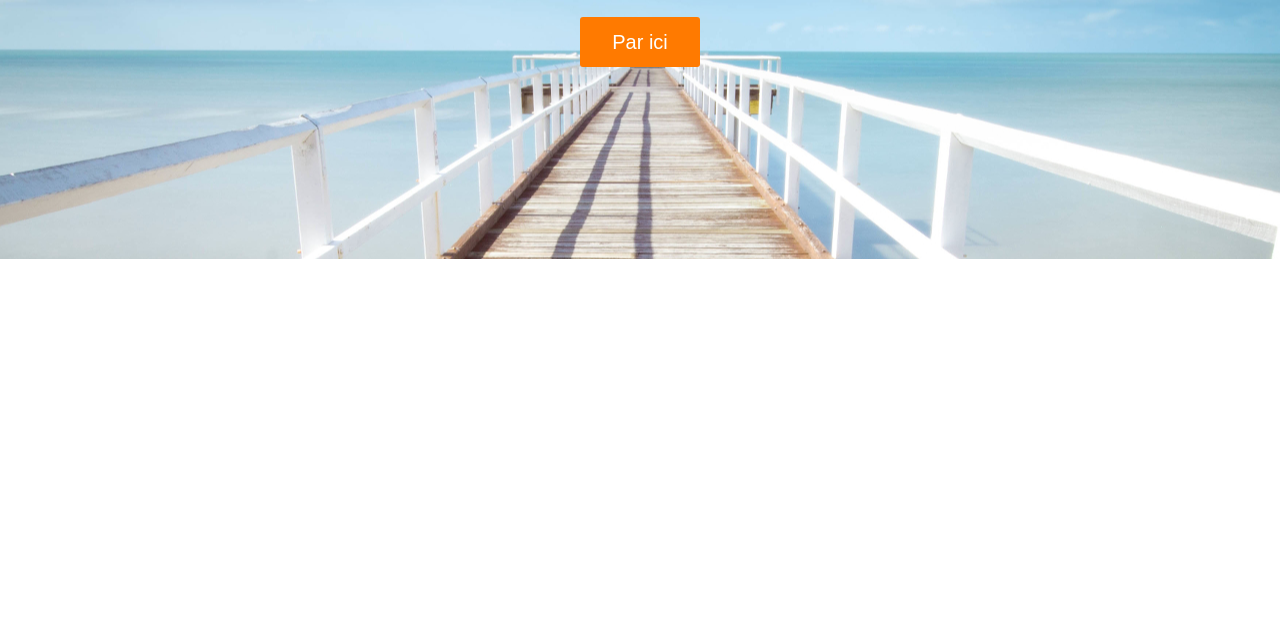
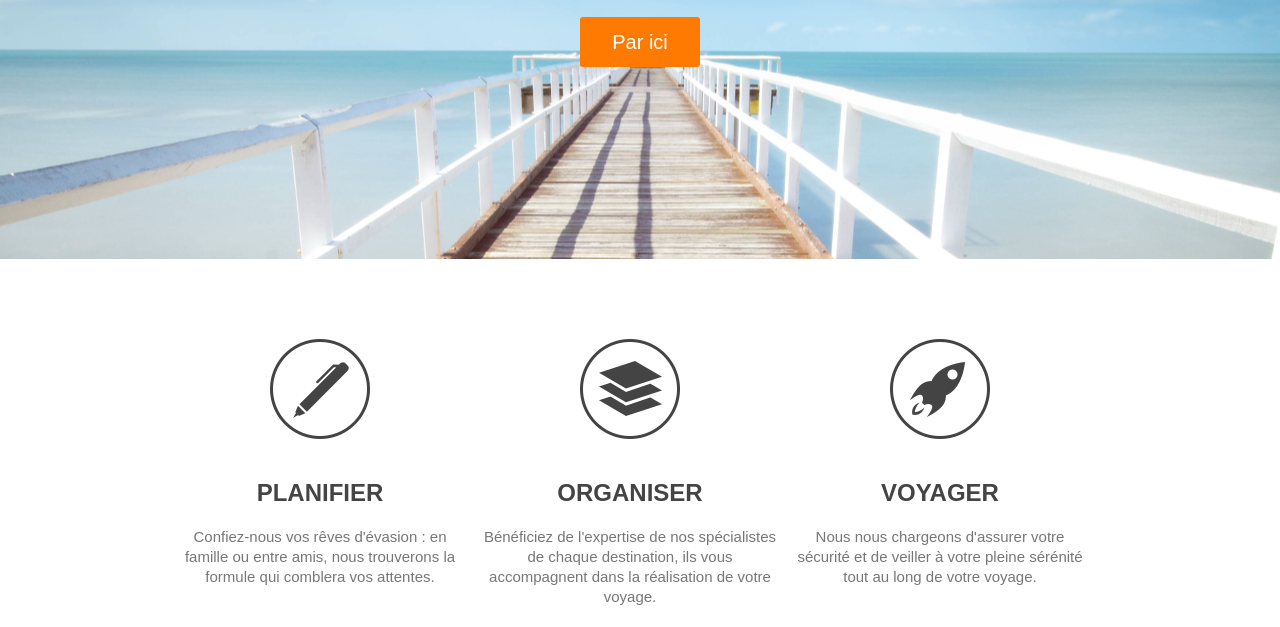
Before and after one commit to Zaisuru/JohnTaieb_Learn, a plain HTML site: page index.html in a window 1280 px wide. Shown: the part 441-1068 px from the top of the page. Before the commit the page ends 800 px from the top, so only its background shows below. Drawn offline with Linux system fonts and the light colour scheme.

Commit message:
Projet : Partie Steps

```diff
--- a/index.html
+++ b/index.html
@@ -32,7 +32,24 @@
 </section>
 
 <section id="steps">
-    <div class="wrapper"></div>
+    <div class="wrapper">
+        <ul>
+            <li id="step-1">
+                <h4>Planifier</h4>
+                <p>Confiez-nous vos rêves d'évasion : en famille ou entre amis, nous trouverons la formule qui comblera vos attentes.</p>
+            </li>
+            <li id="step-2">
+                <h4>Organiser</h4>
+                <p>Bénéficiez de l'expertise de nos spécialistes de chaque destination, ils vous accompagnent dans la réalisation de votre voyage.</p>
+
+            </li>
+            <li id="step-3">
+                <h4>Voyager</h4>
+                <p>Nous nous chargeons d'assurer votre sécurité et de veiller à votre pleine sérénité tout au long de votre voyage.</p>
+            </li>
+        </ul>
+
+    </div>
 </section>
 
 <section id="possibilities">
--- a/style.css
+++ b/style.css
@@ -15,6 +15,14 @@ h1{
 h2{
     color: #444;
     font-size: 55px;
+}
+h4{
+    font-size: 24px;
+    color: #444;
+}
+p{
+    line-height: 20px;
+    color: #777;
 }
 ul{
     list-style: none;
@@ -61,7 +69,7 @@ header nav ul li a{
 
 #main-image{
     height: 580px;
-    background: url('image/main.jpg') center;
+    background: url('image/main.jpg') no-repeat center;
 
 }
 
@@ -84,3 +92,38 @@ header nav ul li a{
     text-align: center;
     border-radius: 3px;
 }
+.button-1:hover{
+    background: #02b8dd;
+}
+
+/* STEPS */
+
+
+#steps ul{
+    margin: 80px 0;
+}
+
+#steps ul li{
+    width: 300px;
+    float: left;
+    padding-top: 140px;
+    text-align: center;
+    margin-right: 10px;
+}
+#steps h4{
+    text-transform: uppercase;
+    margin-bottom: 20px;
+}
+#steps p{
+    margin-bottom: 20px;
+}
+#step-1{
+    background: url("image/steps-icon-1.png") no-repeat top center;
+
+}
+#step-2{
+    background: url("image/steps-icon-2.png") no-repeat top center;
+}
+#step-3{
+    background: url("image/steps-icon-3.png") no-repeat top center;
+}
```
Also changed, not shown: 1 other file.
